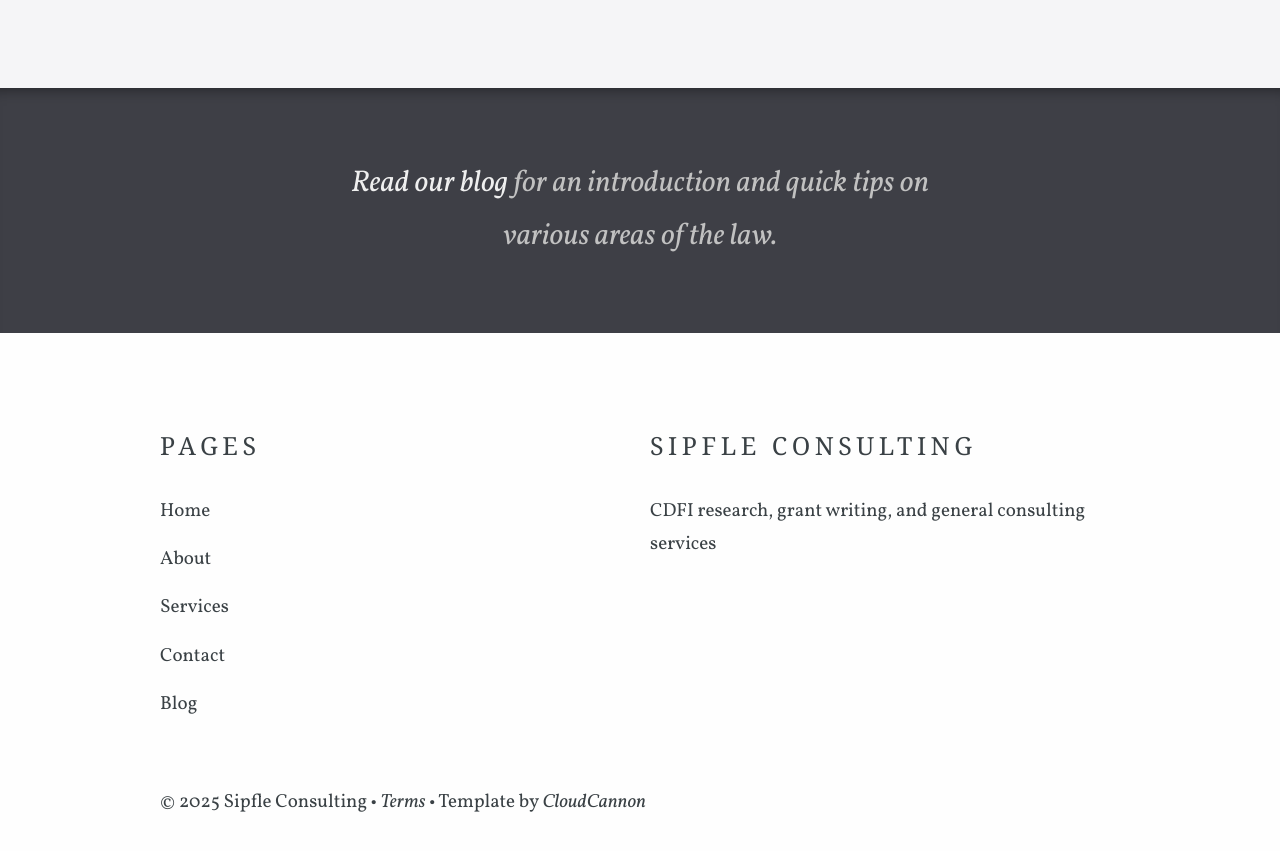
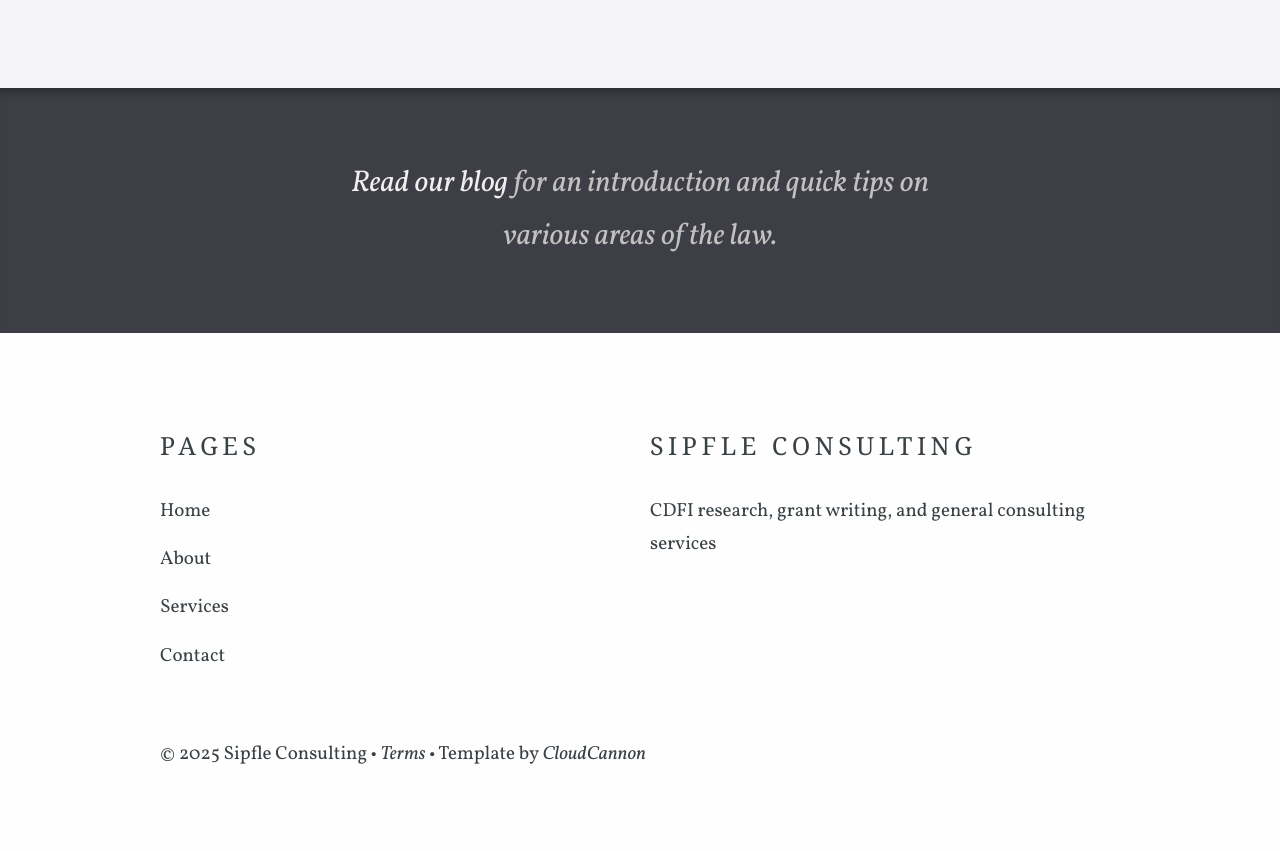
Before and after one commit to lundersaur/SipfleConsulting, a Jekyll site: the page built from contact-success.html, in a window 1280 px wide and 900 px high, scrolled down 630 px. Shown: the top 851 px of the window. Built offline with Jekyll 4.4.1, drawn with Linux system fonts in a browser that asks for light colours; some web fonts are replaced.

Commit message:
feat: Remove references to the blog until there are articles to share

```diff
--- a/_config.yml
+++ b/_config.yml
@@ -25,8 +25,8 @@
 
 timezone: Etc/UTC
 
-paginate: 10
-paginate_path: "/blog/:num/"
+# paginate: 10
+# paginate_path: "/blog/:num/"
 
 collections:
   - "staff_members"
@@ -86,7 +86,7 @@
 _select_data:
   call_to_actions:
     - Contact
-    - Blog
+    # - Blog
     - Map
 
   social_icons:
--- a/_data/footer.yml
+++ b/_data/footer.yml
@@ -8,5 +8,5 @@
       link: /services/
     - name: Contact
       link: /contact/
-    - name: Blog
-      link: /blog/
+    # - name: Blog
+    #   link: /blog/
--- a/contact-success.html
+++ b/contact-success.html
@@ -1,6 +1,6 @@
 ---
 title: Contact Success
-call_to_action: Blog
+call_to_action: Home
 background_image_path:
 large_header: false
 show_in_navigation: false
```
Also changed, not shown: 13 other files.
